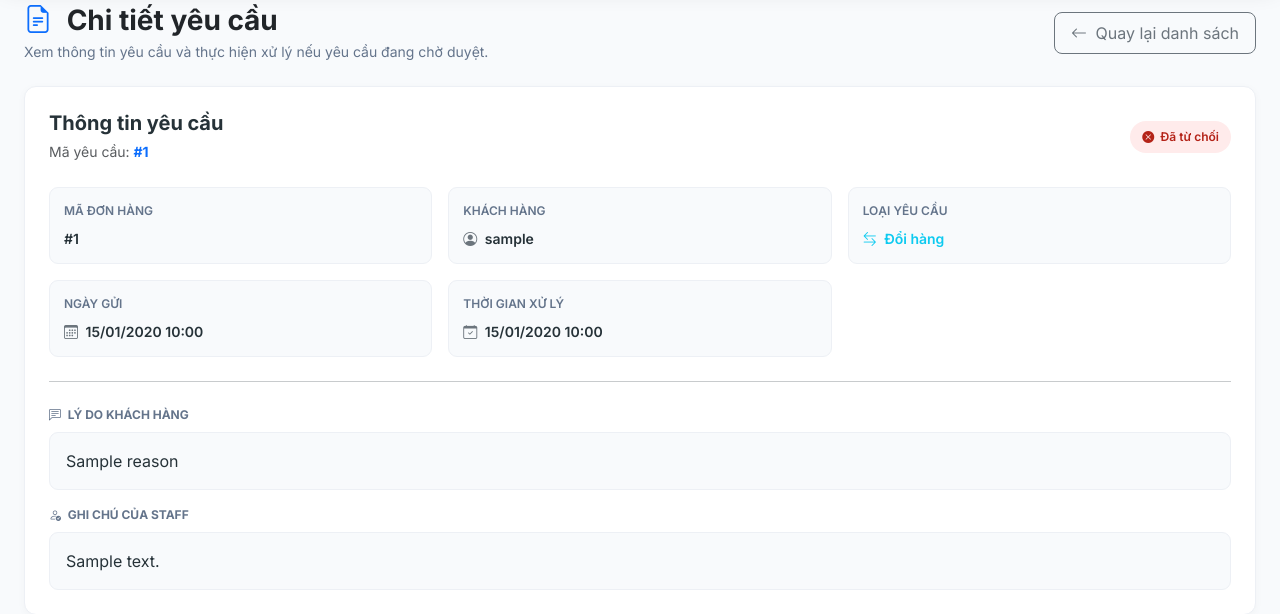
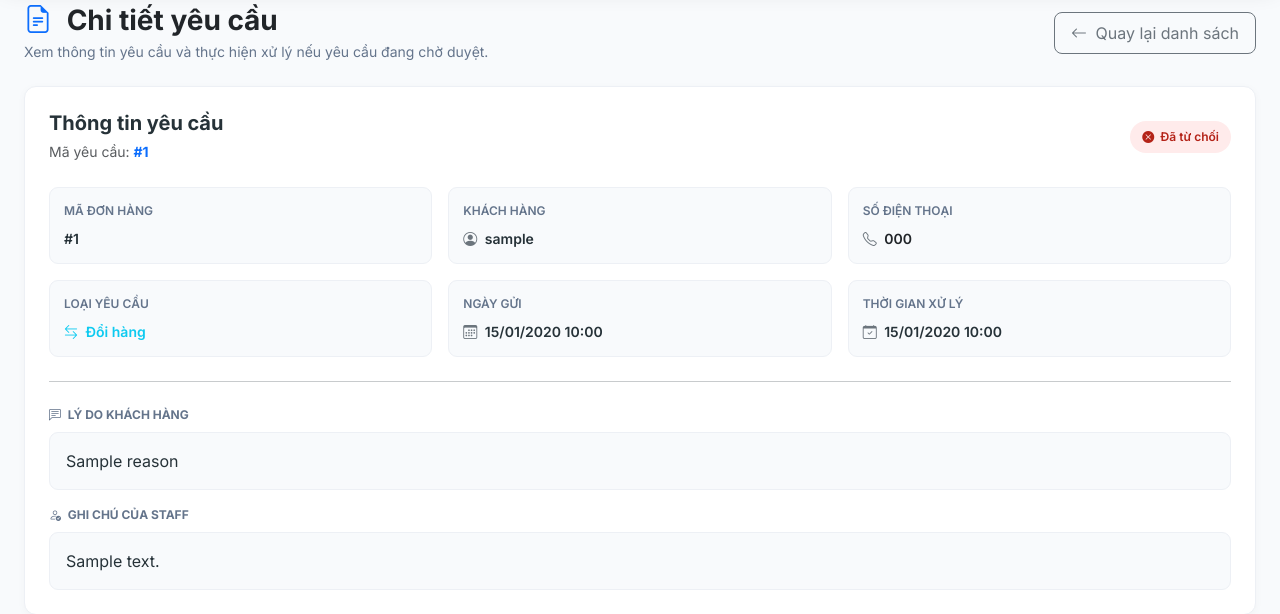
Before and after one commit to THAINGUYENPHAT/Group3_SE2001_Project_SWP391, a Java web app: template OECS/src/main/webapp/WEB-INF/staff/return-exchange/detail.jsp in a window 1280 px wide. Shown: the part 148-762 px from the top of the page. Run offline with Tomcat 11, a stand-in JSP engine, Linux system fonts and the light colour scheme; the template is opened without the code that fills it: most values are stand-ins (such as "Sample title", 1, 10 or a date in 2020).

Commit message:
them sdt

```diff
--- a/OECS/src/main/java/dao/ReturnExchangeDAO.java
+++ b/OECS/src/main/java/dao/ReturnExchangeDAO.java
@@ -421,7 +421,7 @@ public class ReturnExchangeDAO {
 
         String sql
             = "SELECT r.request_id, r.order_id, r.user_id, "
-                + "u.username, r.request_type, r.reason, "
+            + "u.username, u.phone, r.request_type, r.reason, "
             + "r.request_status, r.created_at, "
             + "r.reviewed_at, r.staff_note "
             + "FROM dbo.RETURN_REQUEST r "
@@ -437,6 +437,7 @@ public class ReturnExchangeDAO {
                 item.put("orderId", rs.getInt("order_id"));
                 item.put("userId", rs.getInt("user_id"));
                 item.put("username", rs.getString("username"));
+                item.put("phone", rs.getString("phone"));
                 item.put("requestType", rs.getString("request_type"));
                 item.put("reason", rs.getString("reason"));
                 item.put("requestStatus", rs.getString("request_status"));
--- a/OECS/src/main/webapp/WEB-INF/staff/return-exchange/detail.jsp
+++ b/OECS/src/main/webapp/WEB-INF/staff/return-exchange/detail.jsp
@@ -491,6 +491,30 @@
                             <div class="info-value">
                                 <i class="bi bi-person-circle text-secondary me-1"></i>
                                 <c:out value="${selectedRequest.username}"/>
+                            </div>
+                        </div>
+                    </div>
+
+                    <div class="col-12 col-sm-6 col-lg-4">
+                        <div class="info-item">
+                            <span class="info-label">SỐ ĐIỆN THOẠI</span>
+                            <div class="info-value">
+                                <i class="bi bi-telephone text-secondary me-1"></i>
+
+                                <c:choose>
+                                    <c:when test="${not empty selectedRequest.phone}">
+                                        <a href="tel:<c:out value='${selectedRequest.phone}'/>"
+                                           class="text-decoration-none text-dark">
+                                            <c:out value="${selectedRequest.phone}"/>
+                                        </a>
+                                    </c:when>
+
+                                    <c:otherwise>
+                                        <span class="text-muted">
+                                            Chưa cập nhật
+                                        </span>
+                                    </c:otherwise>
+                                </c:choose>
                             </div>
                         </div>
                     </div>
```
Lines whose indentation alone changed are shown as unchanged.
